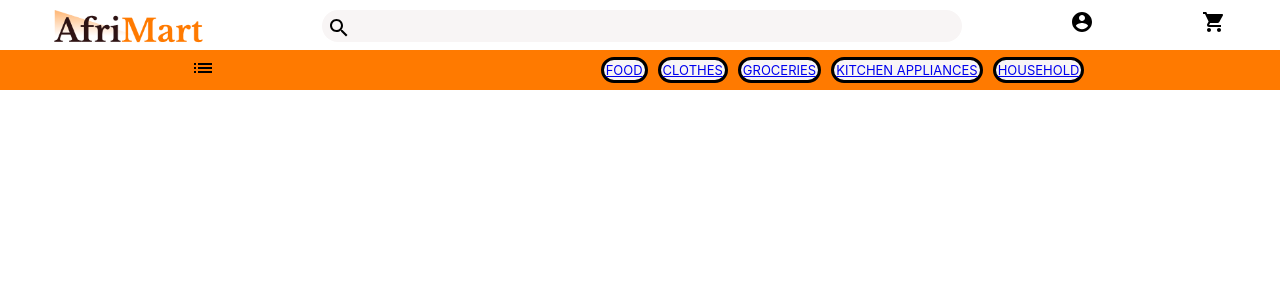
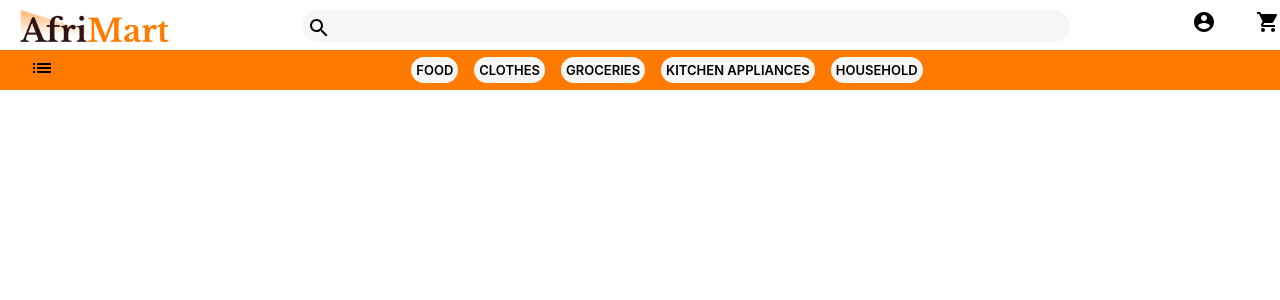
Before and after one commit to Afri-Mart/Frontend, a React (Create React App) app: page / in a window 1280 px wide. Shown: the top 300 px of the page. Built offline with nearby package versions, Linux system fonts and the light colour scheme.

Commit message:
updated header.css

```diff
--- a/src/components/Header/NavBar.js
+++ b/src/components/Header/NavBar.js
@@ -7,24 +7,14 @@ function NavBar() {
   return (
     <div className='nav-container'>
         <div className='list-icon'>
-            <ListIcon className='list-icon'/>
+            <ListIcon />
         </div>
         <nav className='nav-bar-group'>
-                <li className="nav-item">
                 <Link to= '/food' className="nav-link">FOOD</Link>
-                </li>
-                <li className="nav-item">
                 <Link to= '/clothes' className="nav-link">CLOTHES</Link>
-                </li>
-                <li className="nav-item">
                 <Link to= '/groceries' className="nav-link">GROCERIES</Link>
-                </li>
-                <li className="nav-item">
                 <Link to= '/kitchen-appliances' className="nav-link">KITCHEN APPLIANCES</Link>
-                </li>
-                <li className="nav-item">
                 <Link to= '/household' className="nav-link">HOUSEHOLD</Link>
-                </li>
         </nav>
     </div>
   )
--- a/src/components/Header/header.css
+++ b/src/components/Header/header.css
@@ -9,11 +9,20 @@
     margin-top: 10px;
     height: 40px;
     display: flex;
-    justify-content:space-around;
+    justify-content: center;
+}
+
+.header-container > img {
+    margin-right: auto;
+    margin-left: 20px;
+}
+.icon{
+    margin-left: auto;
+    margin-right: 40px;
 }
 .search-container{
     background-color: #F8F5F5;
-    width: 50%;
+    width: 60%;
     height: 80%;
     border-top: 10px;
     border-radius: 30px;
@@ -44,22 +53,28 @@
     background-color: #FF7A00;
     height: 40px;
     display: flex;
-    justify-content:space-around;
+    justify-content:center;
     align-items: center;
+}
+.list-icon{
+    margin-right: auto;
+    margin-left: 30px;
 }
 
 .nav-bar-group{
-    display:inline-flex;
-    justify-content: flex-end;
+    display: flex;
     font-size: small;
+    justify-content: center;
+    margin-right: auto;
 }
 
-.nav-item {
-    border-style: solid;
+.nav-link {
     border-radius: 20px;
-    margin: 5px;
-    padding: 2px;
+    margin: 8px;
+    padding: 5px;
     list-style: none;
     text-decoration: none;
     background-color: #F8F5F5;
+    color: #000;
+    font-weight: 600;
 }
--- a/src/components/Header/header.js
+++ b/src/components/Header/header.js
@@ -11,8 +11,9 @@ function Header() {
     <header className='header-container'>
         <img src = {logo} alt = ''/>
         <SearchBar />
-        <AccountCircle />
+        <AccountCircle className='icon'/>
         <ShoppingCart />
+
     </header>
   )
 }
```
